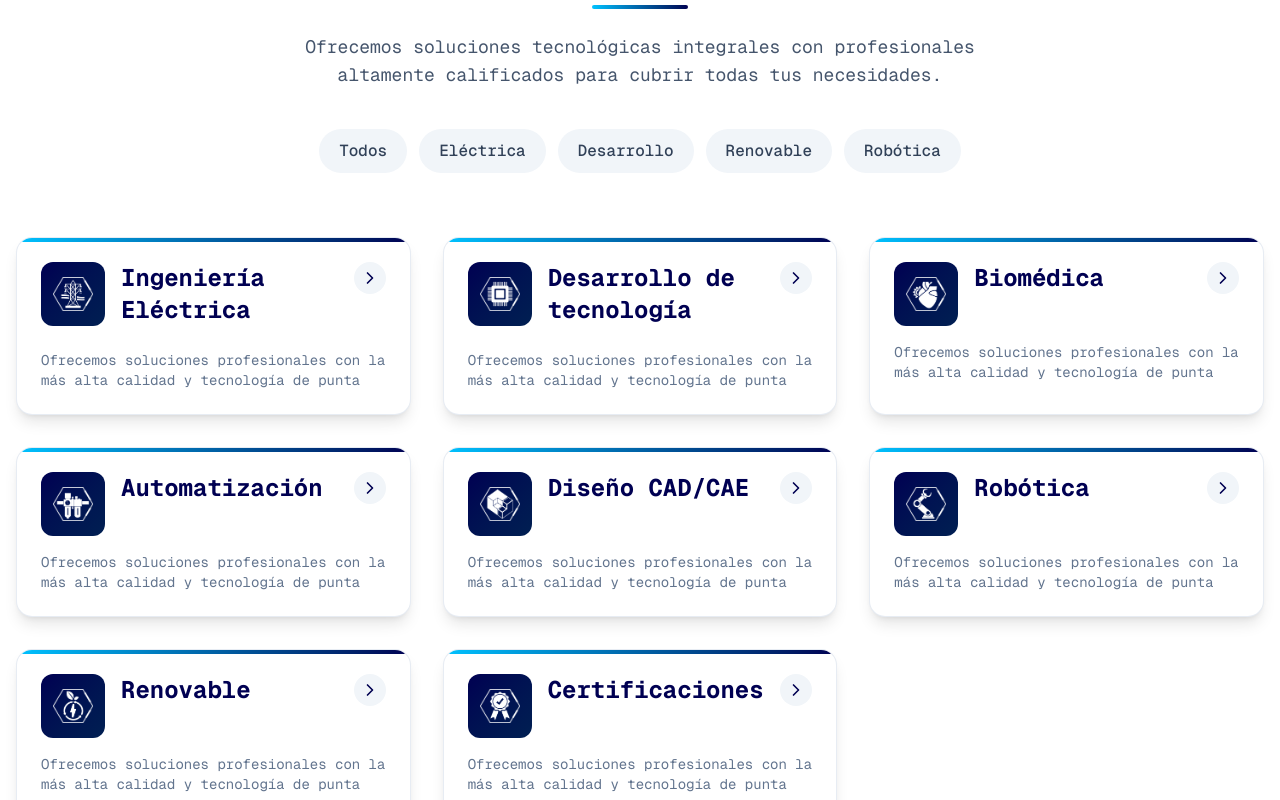
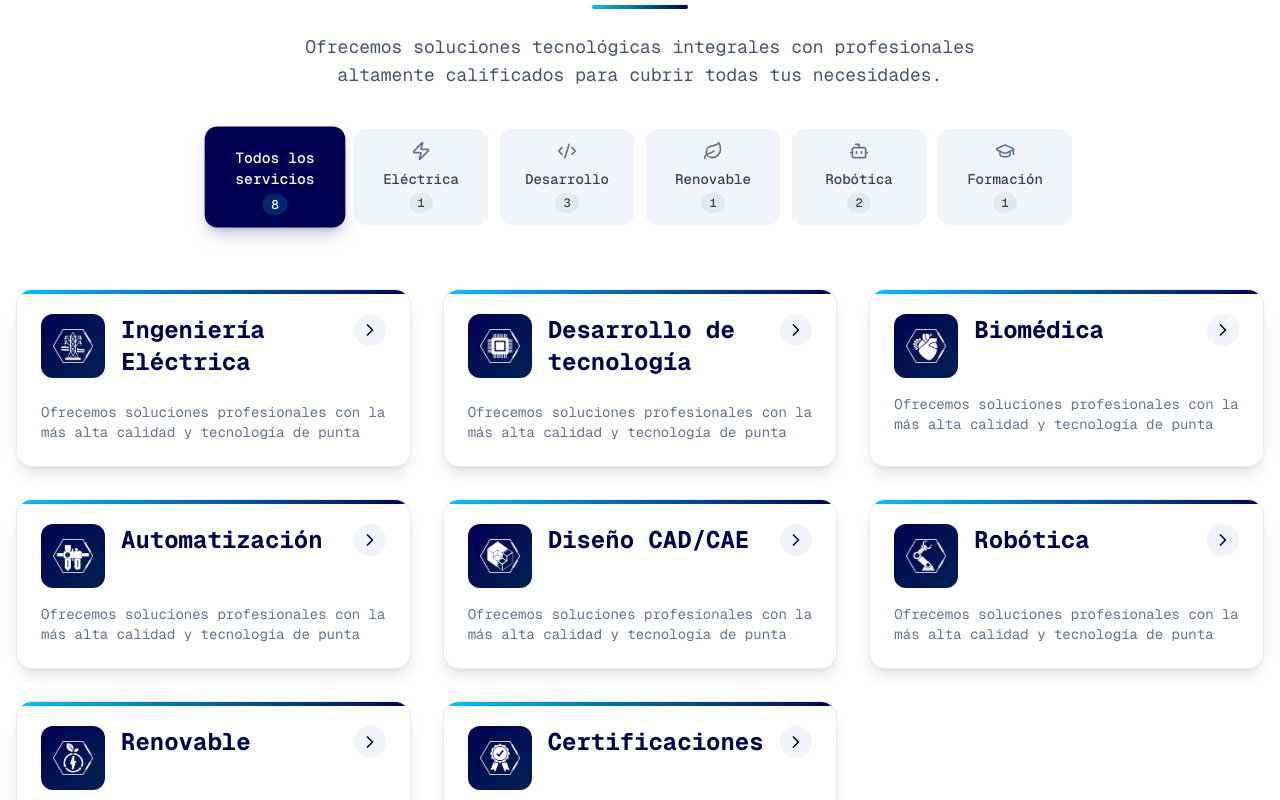
Before and after one commit to lauro99/InnovaTech, a Next.js app: page / in a window 1280 px wide. Shown: the part 3060-3860 px from the top of the page. Built offline with nearby package versions, Linux system fonts and the light colour scheme.

Commit message:
Agregar filtrado de servicios por categoría y animaciones: mejorar la interactividad y la experiencia de usuario.

```diff
--- a/src/components/ServicioCard.jsx
+++ b/src/components/ServicioCard.jsx
@@ -68,14 +68,13 @@ export default function ServicioCard({ servicio }) {
       }
     })
   };
-
   return (
     <motion.div
       className={`relative overflow-hidden bg-white rounded-2xl h-full
         ${isParent
           ? 'border border-slate-200/80 shadow-lg'
           : 'border border-slate-100 shadow-md'
-        } transition-all duration-300`}
+        } transition-all duration-300 w-full`}
       variants={cardVariants}
       initial="initial"
       animate="animate"
@@ -90,10 +89,9 @@ export default function ServicioCard({ servicio }) {
         animate={{ scaleX: 1 }}
         transition={{ delay: 0.2, duration: 0.8 }}
       />
-
-      <div className="p-6 h-full flex flex-col">
+        <div className="p-6 h-full flex flex-col">
         <div className="flex items-start gap-4 mb-4">
-          <div className={`flex items-center justify-center rounded-xl p-3 w-16 h-16
+          <div className={`flex-shrink-0 flex items-center justify-center rounded-xl p-3 w-16 h-16
             ${isParent
               ? 'bg-gradient-to-br from-[#000052] to-[#001f52]'
               : 'bg-gradient-to-br from-[#00C2FF]/20 to-[#000052]/10 '
@@ -104,11 +102,11 @@ export default function ServicioCard({ servicio }) {
               alt={servicio.label}
               className={`h-10 w-10 object-contain ${isParent ? 'brightness-0 invert' : ''}`}
             />
-          </div>
-          <div className="flex-1">
+          </div>          <div className="flex-1 min-w-0">
             <h3 className={`text-xl font-bold text-[#000052] transition-all
               ${isHovered ? 'translate-x-1' : ''}
               ${isParent ? 'text-xl md:text-2xl' : 'text-lg md:text-xl'}`}
+              title={servicio.label}
             >
               {servicio.label}
             </h3>
@@ -136,10 +134,9 @@ export default function ServicioCard({ servicio }) {
             </motion.button>
           )}
         </div>
-
-        {/* Descripción o mensaje para servicios principales */}
+          {/* Descripción o mensaje para servicios principales */}
         {isParent && !isExpanded && (
-          <p className="text-sm text-slate-500 flex-grow">
+          <p className="text-sm text-slate-500 flex-grow line-clamp-3">
             Ofrecemos soluciones profesionales con la más alta calidad y tecnología de punta
           </p>
         )}
--- a/src/components/Servicios.jsx
+++ b/src/components/Servicios.jsx
@@ -40,6 +40,7 @@ const servicios = [
   {
     icon: "/electric.png",
     label: "Ingeniería Eléctrica",
+    categoria: "electric",
     children: [
       { icon: Network, label: "Redes domésticas" },
       { icon: Network, label: "Redes industriales" },
@@ -48,6 +49,7 @@ const servicios = [
   {
     icon: "/desarrollo.png",
     label: "Desarrollo de tecnología",
+    categoria: "desarrollo",
     children: [
       { icon: CircuitBoard, label: "Diseño de circuitos" },
       { icon: Code2, label: "Desarrollo de aplicaciones" },
@@ -59,6 +61,7 @@ const servicios = [
   {
     icon: "/bio.png",
     label: "Biomédica",
+    categoria: "desarrollo",
     children: [
       { icon: Wrench, label: "Diseño de prótesis" },
       { icon: Wrench, label: "Mantenimiento de máquinas" },
@@ -67,6 +70,7 @@ const servicios = [
   {
     icon: "/auto.png",
     label: "Automatización",
+    categoria: "robotica",
     children: [
       { icon: LayoutDashboard, label: "Estaciones de trabajo" },
       { icon: Bot, label: "Fines de brazo (ROATS)" },
@@ -82,6 +86,7 @@ const servicios = [
   {
     icon: "/cad.png",
     label: "Diseño CAD/CAE",
+    categoria: "desarrollo",
     children: [
       { icon: RefreshCw, label: "Rediseño de piezas" },
       { icon: FileText, label: "Actualización de planos" },
@@ -94,6 +99,7 @@ const servicios = [
   {
     icon: "/robotica.png",
     label: "Robótica",
+    categoria: "robotica",
     children: [
       { icon: HomeIcon, label: "Domótica (casas)" },
       { icon: ShieldCheck, label: "Seguridad" },
@@ -106,6 +112,7 @@ const servicios = [
   {
     icon: "/renovable.png",
     label: "Renovable",
+    categoria: "renovable",
     children: [
       { icon: Droplets, label: "Osmosis Inversa" },
       { icon: Magnet, label: "Electroimanes" },
@@ -113,10 +120,10 @@ const servicios = [
       { icon: Sun, label: "Sistemas fotovoltaicos" },
       { icon: Wind, label: "Sistemas eólicos" },
     ],
-  },
-  {
+  },  {
     icon: "/certificacion.png",
     label: "Certificaciones",
+    categoria: "formacion",
     children: [
       { icon: GraduationCap, label: "Cursos en línea Solidworks" },
       { icon: BookOpen, label: "Cursos presenciales Solidworks" },
@@ -126,24 +133,36 @@ const servicios = [
 ];
 
 export default function Servicios() {
-  const [activeCategory, setActiveCategory] = useState(null);
+  const [activeCategory, setActiveCategory] = useState("all");
+  const [isChangingCategory, setIsChangingCategory] = useState(false);
 
+  // Función para manejar el cambio de categoría con animación
+  const handleCategoryChange = (categoryId) => {
+    setIsChangingCategory(true);
+    setTimeout(() => {
+      setActiveCategory(categoryId);
+      setIsChangingCategory(false);
+    }, 300);
+  };
   // Categorías para el filtrado
   const categorias = [
-    { id: "all", nombre: "Todos" },
-    { id: "electric", nombre: "Eléctrica" },
-    { id: "desarrollo", nombre: "Desarrollo" },
-    { id: "renovable", nombre: "Renovable" },
-    { id: "robotica", nombre: "Robótica" }
+    { id: "all", nombre: "Todos los servicios", icono: null },
+    { id: "electric", nombre: "Eléctrica", icono: Zap },
+    { id: "desarrollo", nombre: "Desarrollo", icono: Code2 },
+    { id: "renovable", nombre: "Renovable", icono: Leaf },
+    { id: "robotica", nombre: "Robótica", icono: Bot },
+    { id: "formacion", nombre: "Formación", icono: GraduationCap }
   ];
 
+  // Conteo de servicios por categoría
+  const contarServicios = (categoria) => {
+    if (categoria === "all") return servicios.length;
+    return servicios.filter(serv => serv.categoria === categoria).length;
+  };
     // Filtrar servicios según categoría seleccionada
   const serviciosFiltrados = activeCategory === "all" || !activeCategory
     ? servicios
-    : servicios.filter(serv => {
-        const iconPath = serv.icon.toLowerCase();
-        return iconPath.includes(activeCategory);
-      });
+    : servicios.filter(serv => serv.categoria === activeCategory);
 
   return (
     <section className="py-12 px-4 max-w-7xl mx-auto relative">
@@ -168,51 +187,95 @@ export default function Servicios() {
             para cubrir todas tus necesidades.
           </p>
         </motion.div>
-
-        {/* Filtro de categorías */}
-        <motion.div
-          className="flex flex-wrap justify-center gap-3 mt-10 mb-12"
+          {/* Filtro de categorías */}        <motion.div
+          className="max-w-4xl mx-auto px-4"
           initial={{ opacity: 0, y: 20 }}
           whileInView={{ opacity: 1, y: 0 }}
           transition={{ duration: 0.5, delay: 0.2 }}
           viewport={{ once: true }}
-        >
+        >          <div className="grid grid-cols-2 md:grid-cols-3 lg:grid-cols-6 gap-3 mt-10 mb-12">
             {categorias.map((cat) => (
-            <button
+              <motion.button
                 key={cat.id}
-              onClick={() => setActiveCategory(cat.id)}
-              className={`px-5 py-2.5 rounded-full transition-all duration-300 text-sm md:text-base font-medium
+                onClick={() => handleCategoryChange(cat.id)}
+                className={`px-3 py-3 rounded-xl flex items-center justify-center flex-col gap-2 transition-all duration-300 text-sm font-medium h-full
                   ${activeCategory === cat.id
                     ? 'bg-[#000052] text-white shadow-lg shadow-[#000052]/20 scale-105'
                     : 'bg-slate-100 text-slate-700 hover:bg-slate-200'
                   }`}
+                whileHover={{ scale: activeCategory === cat.id ? 1.05 : 1.03 }}
+                whileTap={{ scale: 0.97 }}
               >
-              {cat.nombre}
-            </button>
+                <div className="flex items-center justify-center">
+                  {cat.icono && <cat.icono className={`w-5 h-5 ${activeCategory === cat.id ? 'text-[#00C2FF]' : 'text-slate-500'}`} />}
+                </div>
+                <div className="flex flex-col items-center">
+                  <span className="text-center">{cat.nombre}</span>
+                  <span className={`mt-1 px-2 py-0.5 rounded-full text-xs ${
+                    activeCategory === cat.id
+                      ? 'bg-[#00C2FF]/20 text-white'
+                      : 'bg-slate-200 text-slate-700'
+                  }`}>
+                    {contarServicios(cat.id)}
+                  </span>
+                </div>
+              </motion.button>
             ))}
-        </motion.div>
           </div>
-
+        </motion.div>      </div>
         {/* Grid de servicios con animación */}
+      {serviciosFiltrados.length > 0 ? (
+        <div className="flex justify-center w-full">
           <motion.div
-        className="grid grid-cols-1 md:grid-cols-2 lg:grid-cols-3 gap-8"
+            className={`grid gap-8 w-full ${
+              serviciosFiltrados.length === 1 ? 'grid-cols-1 max-w-2xl mx-auto' :
+              serviciosFiltrados.length === 2 ? 'grid-cols-1 md:grid-cols-2 max-w-4xl mx-auto' :
+              'grid-cols-1 md:grid-cols-2 lg:grid-cols-3'
+            }`}
             initial={{ opacity: 0 }}
-        whileInView={{ opacity: 1 }}
-        transition={{ staggerChildren: 0.1 }}
+            animate={{
+              opacity: isChangingCategory ? 0 : 1,
+              y: isChangingCategory ? 20 : 0
+            }}
+            transition={{
+              staggerChildren: 0.1,
+              duration: 0.4
+            }}
             viewport={{ once: true }}
-      >
-        {serviciosFiltrados.map((servicio, idx) => (
+          >            {serviciosFiltrados.map((servicio, idx) => (
               <motion.div
                 key={idx}
                 initial={{ opacity: 0, y: 30 }}
                 whileInView={{ opacity: 1, y: 0 }}
                 transition={{ duration: 0.5, delay: idx * 0.1 }}
                 viewport={{ once: true }}
+                className={serviciosFiltrados.length === 1 ? 'w-full' : ''}
               >
                 <ServicioCard servicio={servicio} />
               </motion.div>
             ))}
           </motion.div>
+        </div>
+      ) : (
+        <motion.div
+          className="text-center p-12 bg-slate-50 rounded-2xl shadow-inner"
+          initial={{ opacity: 0 }}
+          animate={{ opacity: 1 }}
+          transition={{ duration: 0.5 }}
+        >
+          <div className="text-6xl mb-4 opacity-30 mx-auto">🔍</div>
+          <h3 className="text-2xl font-semibold text-slate-700 mb-2">No se encontraron servicios</h3>
+          <p className="text-slate-500 max-w-lg mx-auto">
+            No hay servicios disponibles para la categoría seleccionada. Prueba con otra categoría o consulta todos nuestros servicios.
+          </p>
+          <button
+            onClick={() => handleCategoryChange("all")}
+            className="mt-6 px-6 py-2 bg-[#00C2FF] text-white rounded-full hover:bg-[#0099cc] transition-colors duration-300"
+          >
+            Ver todos los servicios
+          </button>
+        </motion.div>
+      )}
 
       {/* Sección de contacto rápido */}
       <motion.div
```
Lines whose indentation alone changed are shown as unchanged.
